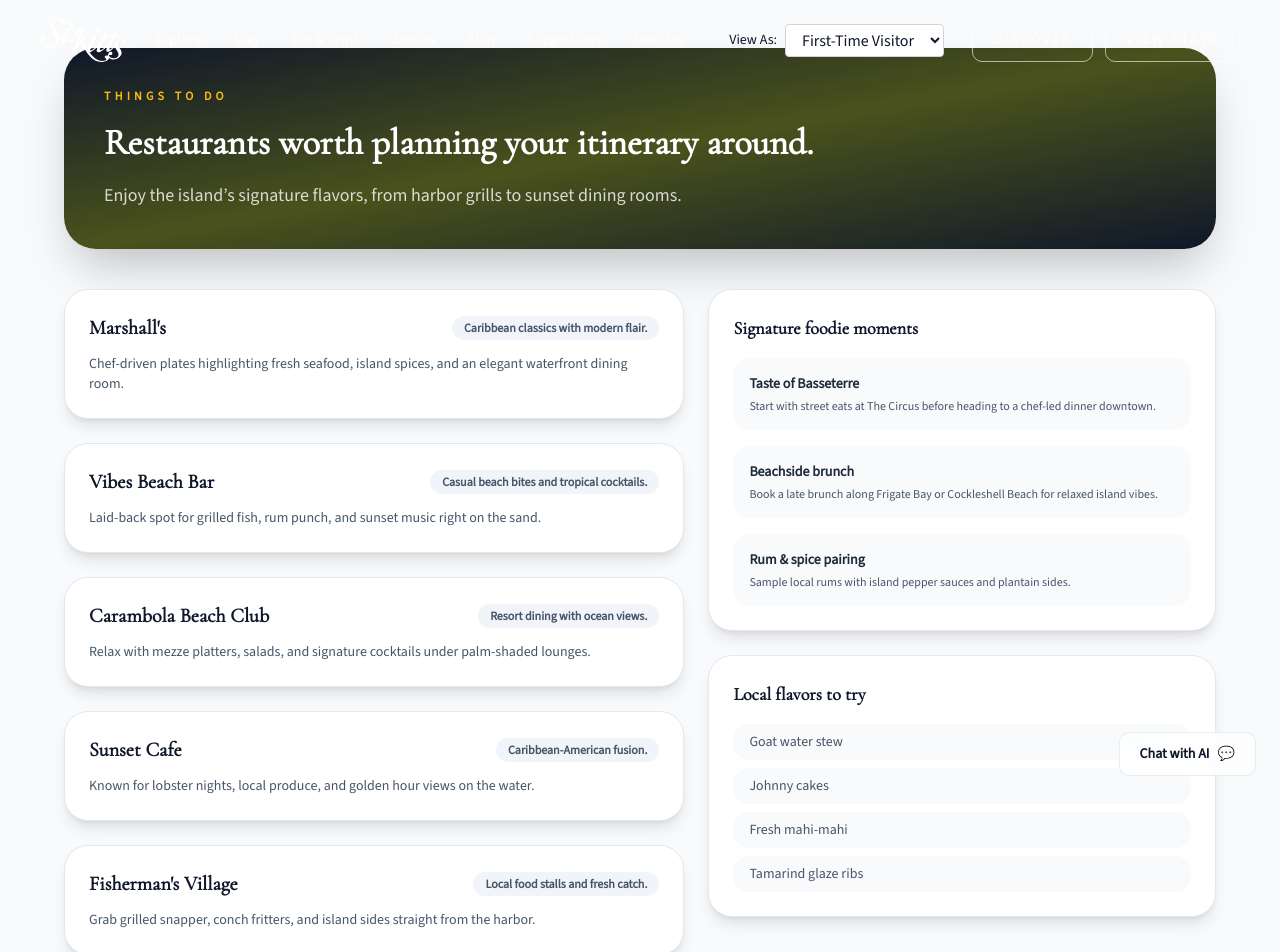
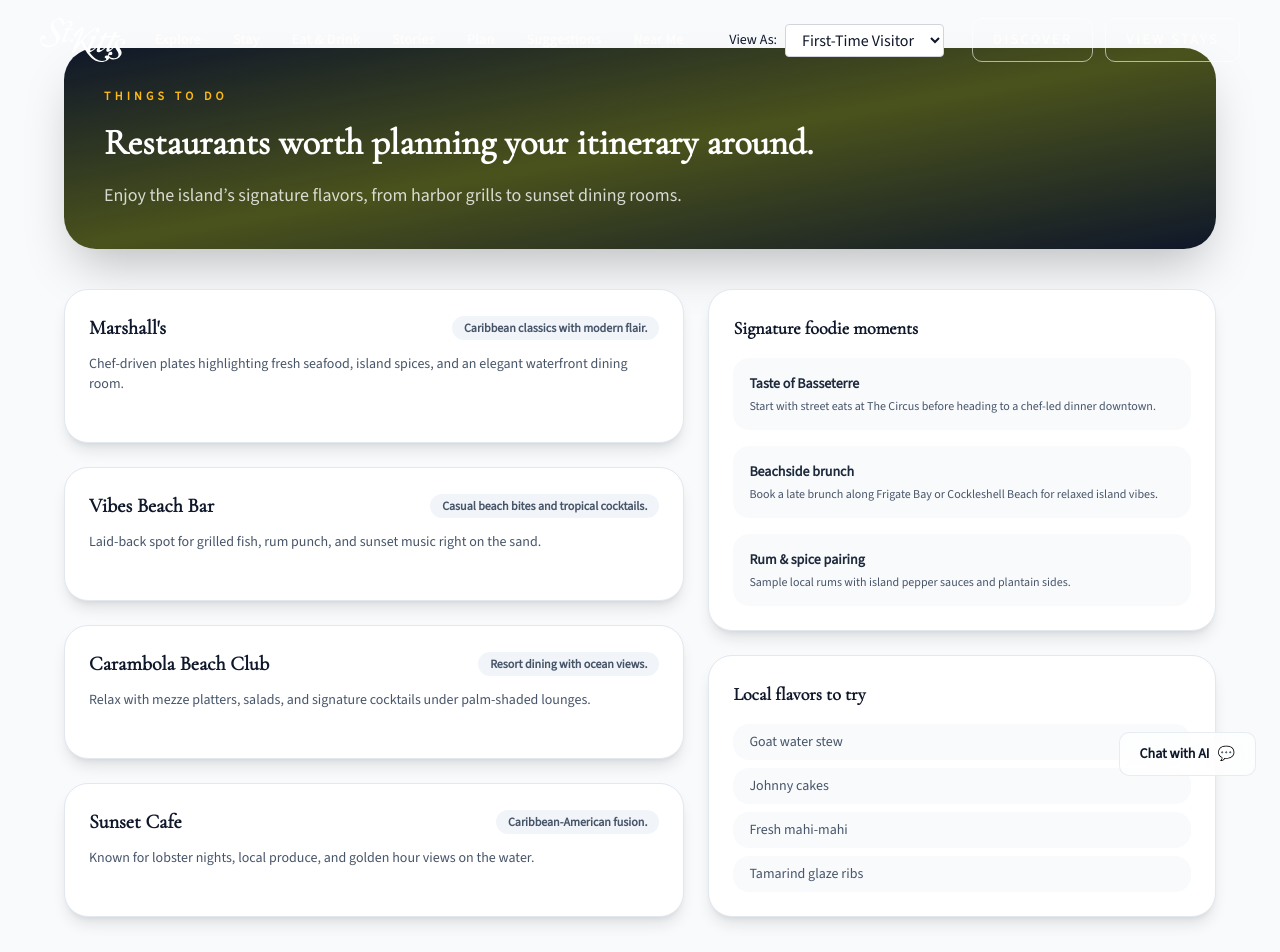
Before and after one commit to leahbrowne/kn, a Next.js app: page /things-to-do/restaurants in a window 1280 px wide. Shown: the top 952 px of the page. Built offline with nearby package versions, Linux system fonts and the light colour scheme.

Commit message:
Refactor restaurants page to use JSON data source

```diff
--- a/app/things-to-do/restaurants/page.tsx
+++ b/app/things-to-do/restaurants/page.tsx
@@ -1,35 +1,4 @@
-const restaurants = [
-  {
-    name: "Marshall's",
-    cuisine: 'Caribbean classics with modern flair.',
-    description:
-      'Chef-driven plates highlighting fresh seafood, island spices, and an elegant waterfront dining room.',
-  },
-  {
-    name: 'Vibes Beach Bar',
-    cuisine: 'Casual beach bites and tropical cocktails.',
-    description:
-      'Laid-back spot for grilled fish, rum punch, and sunset music right on the sand.',
-  },
-  {
-    name: 'Carambola Beach Club',
-    cuisine: 'Resort dining with ocean views.',
-    description:
-      'Relax with mezze platters, salads, and signature cocktails under palm-shaded lounges.',
-  },
-  {
-    name: 'Sunset Cafe',
-    cuisine: 'Caribbean-American fusion.',
-    description:
-      'Known for lobster nights, local produce, and golden hour views on the water.',
-  },
-  {
-    name: "Fisherman's Village",
-    cuisine: 'Local food stalls and fresh catch.',
-    description:
-      'Grab grilled snapper, conch fritters, and island sides straight from the harbor.',
-  },
-];
+import restaurants from '@/data/restaurants.json';
 
 const foodieMoments = [
   {
```
